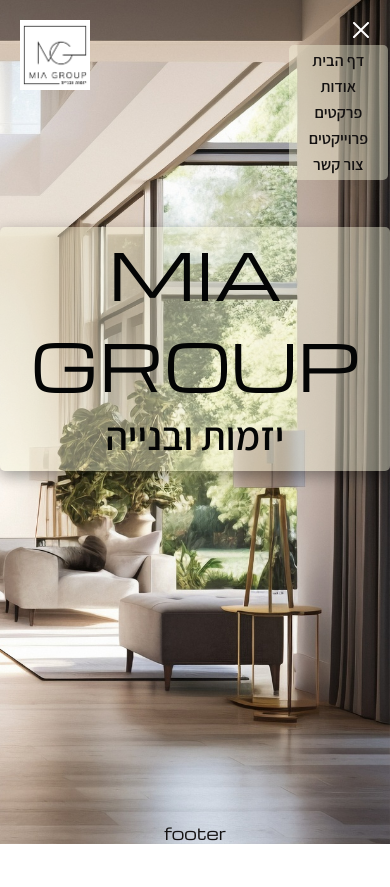
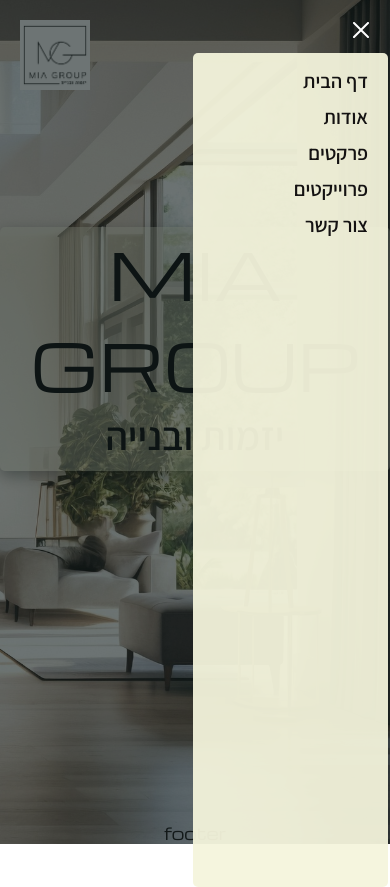
Before and after one commit to Shira-CI/parquet-shop, a React (Vite) app in the folder frontend/: page / in a window 390 px wide. Both pictures are taken after a click on the picture 360 px from the left and 33 px from the top of the page. Before the commit the page ends 844 px from the top, so only its background shows below. Built offline with nearby package versions, Linux system fonts and the light colour scheme.

Commit message:
mobile menu style

```diff
--- a/frontend/src/assets/style/cmps/_app.header.scss
+++ b/frontend/src/assets/style/cmps/_app.header.scss
@@ -5,6 +5,21 @@
 
     >* {
         grid-column: 2;
+    }
+
+    .hide-bcg {
+        position: absolute;
+        top: 0;
+        left: 0;
+        width: 100vw;
+        height: 100%;
+        background-color: rgba(19, 30, 30, 0.615);
+        z-index: 2;
+    }
+
+    .menu-icon {
+        position: relative;
+        z-index: 4;
     }
 
     .header-content {
@@ -15,7 +30,6 @@
         .logo {
             height: 70px;
             cursor: pointer;
-
 
             .logo-img {
                 object-fit: cover;
@@ -32,19 +46,23 @@
                 display: none;
             }
 
-            .mobile-nav-links-container{
+            .mobile-nav-links-container {
                 display: flex;
                 flex-direction: column;
-                gap: 5px;
+                align-items: end;
+                width: 50%;
+                height: calc(100% - 10px);
+                gap: 10px;
+                z-index: 5;
                 list-style: none;
-                background-color: rgba(245, 245, 220, 0.415);
-                margin-top: 2px;
-                padding: 5px 20px;
+                border-radius: 5px;
+                background-color: rgba(245, 245, 220, 0.942);
+                margin-top: 10px;
+                padding: 15px 20px;
                 position: absolute;
                 right: 2px;
                 font-family: Assistant-SemiBold, Arial, Helvetica, sans-serif;
-                border-radius: 5px;
-
+                font-size: 1.25em;
             }
         }
     }
--- a/frontend/src/cmps/AppHeader.jsx
+++ b/frontend/src/cmps/AppHeader.jsx
@@ -18,8 +18,13 @@
     return (
 
         <div className="header-container full">
+            {toggleMobileMenu &&
+
+                <div className='hide-bcg' onClick={()=> setToggleMobileMenu(false)}></div>
+            }
+
             <div className="header-content">
-            <section className="logo" onClick={() => { navigate('/') }}>
+                <section className="logo" onClick={() => { navigate('/') }}>
                     <img className='logo-img' src={logo} alt="logo" />
 
                 </section>
@@ -36,19 +41,24 @@
                 </section>
 
                 <section className="mobile-navigation">
-                    <img src={toggleMobileMenu ? close : menu } alt="menu" onClick={() => setToggleMobileMenu(!toggleMobileMenu)} />
+                    <img className='menu-icon' src={toggleMobileMenu ? close : menu} alt="menu" onClick={() => setToggleMobileMenu(!toggleMobileMenu)} />
 
-                    <ul className= {`${toggleMobileMenu ? 'mobile-nav-links-container' : 'hide'}`}>
+
+
+
+                    <ul className={`${toggleMobileMenu ? 'mobile-nav-links-container' : 'hide'}`}>
                         {navLinks.map((link) => (
                             <li key={link.id}
-                                onClick={() =>{
+                                onClick={() => {
                                     setToggleMobileMenu(false)
-                                    onNavLink(link.id)}}
+                                    onNavLink(link.id)
+                                }}
                                 className={`${active === link.id ? 'nav-link active' : 'nav-link'}`}>
                                 {link.title}
                             </li>
                         ))}
                     </ul>
+
                 </section>
 
 
```
